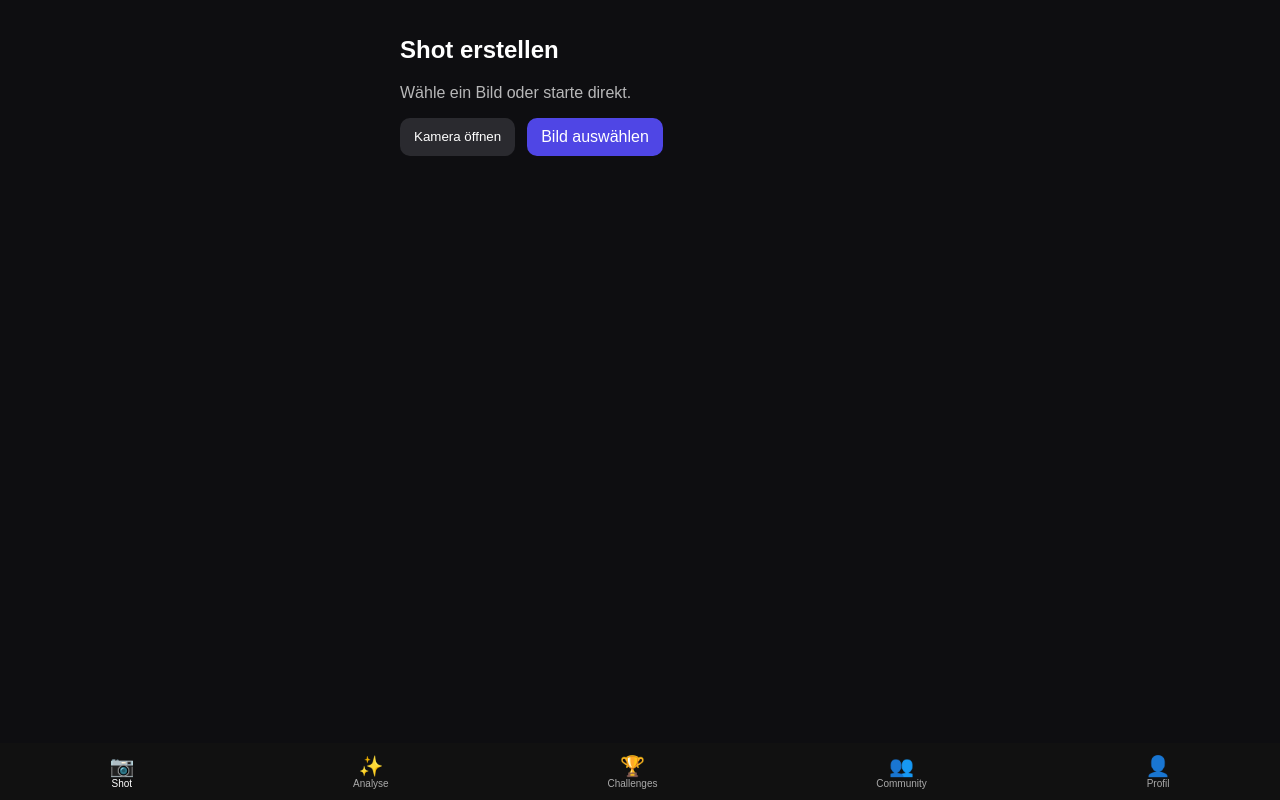
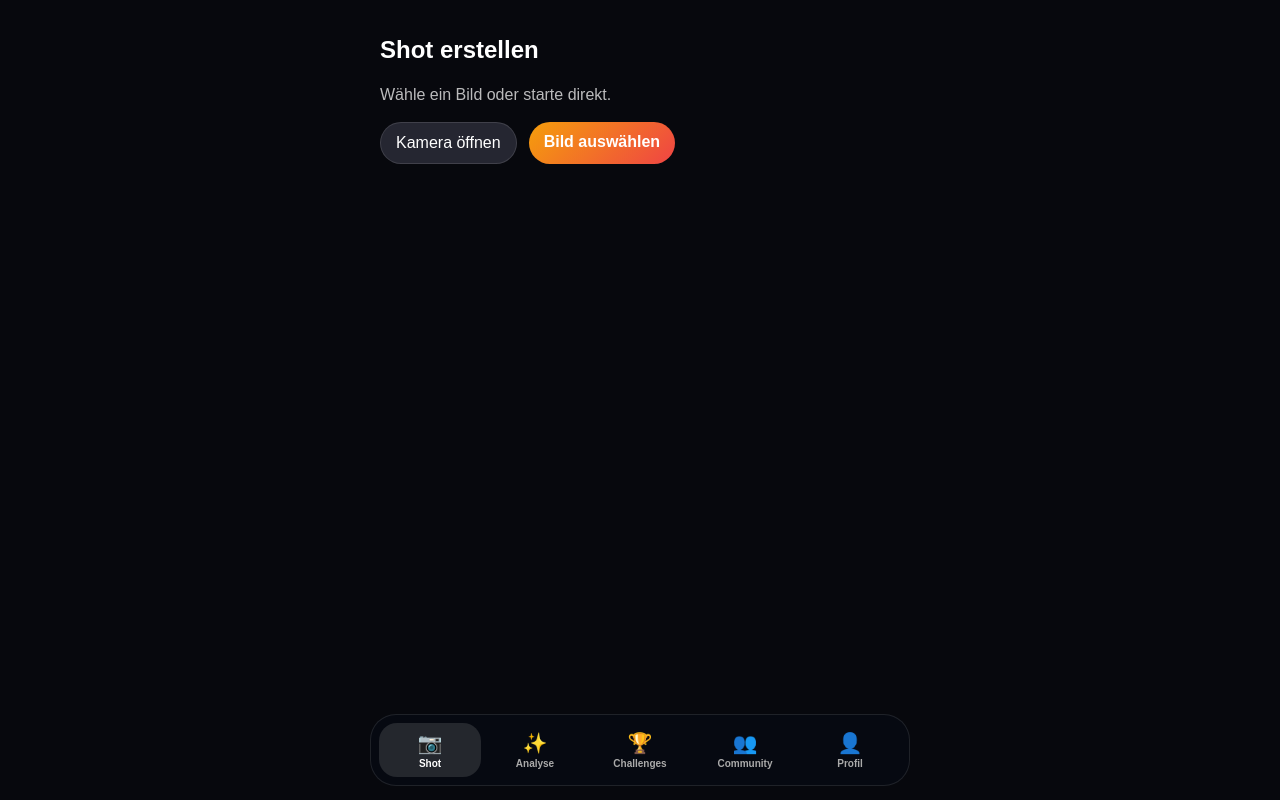
Before and after one commit to silentsn3akeR/kameraapp-mvp-clean, a React (Vite) app: page / in a window 1280 px wide. Built offline with nearby package versions, Linux system fonts and the light colour scheme.

Commit message:
Polish MVP analysis styles

```diff
--- a/src/styles.css
+++ b/src/styles.css
@@ -1,23 +1,48 @@
-body { margin: 0; font-family: Arial, sans-serif; background: #0e0e11; color: #fff; }
+body { margin: 0; font-family: Arial, sans-serif; background: #07080d; color: #fff; }
+* { box-sizing: border-box; }
+button { cursor: pointer; font: inherit; }
 
-.appShell { min-height: 100vh; display: flex; flex-direction: column; }
+.appShell { min-height: 100vh; display: flex; flex-direction: column; padding-bottom: 86px; }
 .appMain { flex: 1; padding: 16px; }
+.page { max-width: 520px; margin: 0 auto; }
+.sub { opacity: 0.72; margin: 6px 0 14px; line-height: 1.4; }
 
-.page { max-width: 480px; margin: 0 auto; }
-.sub { opacity: 0.7; margin-bottom: 12px; }
-
-.previewImage { width: 100%; border-radius: 16px; margin-top: 12px; }
+.previewImage { width: 100%; border-radius: 18px; margin-top: 12px; border: 1px solid rgba(255,255,255,.12); }
+.actionRow { display: flex; gap: 12px; margin-top: 16px; flex-wrap: wrap; }
+.primaryBtn, .secondaryBtn, .modeBtn, .gridToggle { color: white; border: 0; border-radius: 999px; padding: 11px 15px; min-height: 42px; }
+.primaryBtn { background: linear-gradient(135deg, #f59e0b, #ef4444); font-weight: 800; }
+.secondaryBtn { background: #252631; border: 1px solid rgba(255,255,255,.12); }
 
 .cardGrid { display: grid; gap: 12px; margin-top: 16px; }
-.card { background: #1a1a1f; padding: 14px; border-radius: 12px; }
+.card, .heroAdvice, .analyzingBox { background: #151824; padding: 15px; border-radius: 18px; border: 1px solid rgba(255,255,255,.1); }
+.card strong, .heroAdvice strong { color: #fbbf24; display: block; margin-bottom: 6px; }
+.card p, .heroAdvice p { margin: 0; opacity: .78; line-height: 1.45; }
 
-.actionRow { display: flex; gap: 12px; margin-top: 16px; }
+.analysisPage { display: flex; flex-direction: column; gap: 14px; }
+.analysisHeader { display: flex; justify-content: space-between; gap: 12px; align-items: flex-start; }
+.analysisActions { display: flex; gap: 6px; padding: 4px; border-radius: 999px; background: rgba(255,255,255,.08); }
+.modeBtn { background: transparent; color: rgba(255,255,255,.65); min-height: 34px; padding: 8px 11px; font-size: .82rem; }
+.modeBtnActive { background: rgba(255,255,255,.16); color: #fff; font-weight: 800; }
 
-.primaryBtn { background: #4f46e5; color: white; padding: 10px 14px; border: none; border-radius: 10px; cursor: pointer; }
-.secondaryBtn { background: #2a2a2f; color: white; padding: 10px 14px; border: none; border-radius: 10px; cursor: pointer; }
+.analyzingBox { min-height: 320px; display: grid; place-items: center; text-align: center; align-content: center; gap: 10px; }
+.loaderRing { width: 52px; height: 52px; border-radius: 50%; border: 4px solid rgba(255,255,255,.14); border-top-color: #fbbf24; animation: spin .9s linear infinite; }
+@keyframes spin { to { transform: rotate(360deg); } }
 
-.bottomNav { position: fixed; bottom: 0; left: 0; width: 100%; display: flex; justify-content: space-around; background: #111; padding: 10px 0; }
-.navButton { background: none; border: none; color: #aaa; display: flex; flex-direction: column; align-items: center; }
-.navButtonActive { color: #fff; }
+.imageStage { position: relative; overflow: hidden; border-radius: 24px; background: #020617; border: 1px solid rgba(255,255,255,.12); }
+.analysisImage { width: 100%; display: block; max-height: 58vh; object-fit: contain; background: #020617; }
+.thirdsGrid { position: absolute; inset: 0; pointer-events: none; background: linear-gradient(to right, transparent 33%, rgba(255,255,255,.45) 33%, rgba(255,255,255,.45) 34%, transparent 34%, transparent 66%, rgba(255,255,255,.45) 66%, rgba(255,255,255,.45) 67%, transparent 67%), linear-gradient(to bottom, transparent 33%, rgba(255,255,255,.45) 33%, rgba(255,255,255,.45) 34%, transparent 34%, transparent 66%, rgba(255,255,255,.45) 66%, rgba(255,255,255,.45) 67%, transparent 67%); }
+.subjectMarker { position: absolute; top: 31%; left: 38%; width: 30%; aspect-ratio: 1/1; border: 2px solid #fbbf24; border-radius: 14px; pointer-events: none; }
+.subjectMarker span { position: absolute; top: -26px; left: -2px; background: #fbbf24; color: #111; border-radius: 999px; padding: 4px 9px; font-size: .72rem; font-weight: 900; }
+.gridToggle { position: absolute; right: 10px; bottom: 10px; min-height: 36px; padding: 8px 12px; font-size: .78rem; font-weight: 800; background: rgba(0,0,0,.62); border: 1px solid rgba(255,255,255,.18); }
+
+.settingsStrip { display: grid; grid-template-columns: repeat(4, 1fr); gap: 8px; }
+.settingsStrip div { padding: 12px 8px; border-radius: 16px; text-align: center; background: rgba(255,255,255,.08); border: 1px solid rgba(255,255,255,.1); }
+.settingsStrip span { display: block; opacity: .55; font-size: .68rem; text-transform: uppercase; }
+.settingsStrip strong { display: block; margin-top: 5px; font-family: monospace; font-size: .92rem; }
+.heroAdvice { border-color: rgba(251,191,36,.28); }
+
+.bottomNav { position: fixed; left: 50%; bottom: 14px; transform: translateX(-50%); width: min(calc(100% - 22px), 540px); display: grid; grid-template-columns: repeat(5, 1fr); gap: 3px; padding: 8px; border-radius: 26px; background: rgba(7,10,18,.92); border: 1px solid rgba(255,255,255,.1); }
+.navButton { background: transparent; border: 0; border-radius: 18px; min-height: 54px; color: #aaa; display: flex; flex-direction: column; align-items: center; justify-content: center; gap: 3px; }
+.navButtonActive { color: #fff; background: rgba(255,255,255,.12); }
 .navIcon { font-size: 20px; }
-.navLabel { font-size: 10px; }
+.navLabel { font-size: 10px; font-weight: 700; }
```
